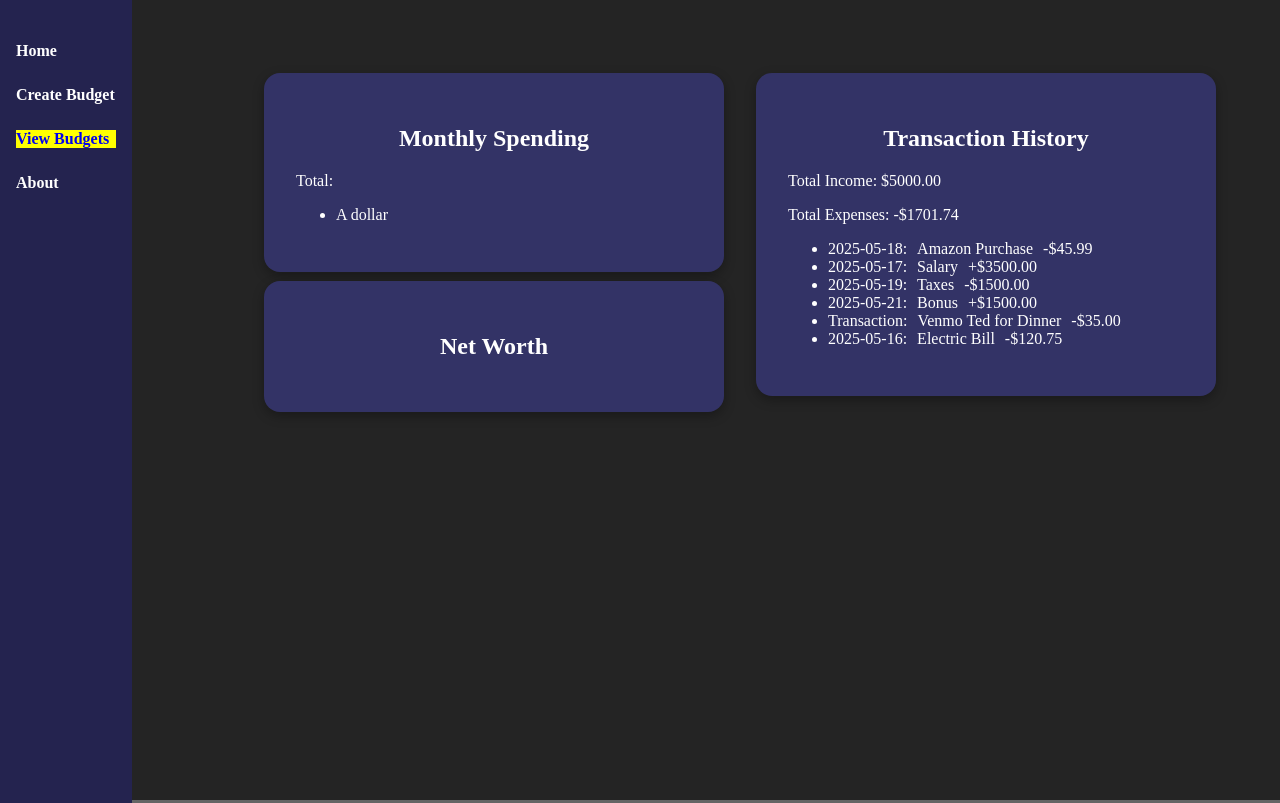
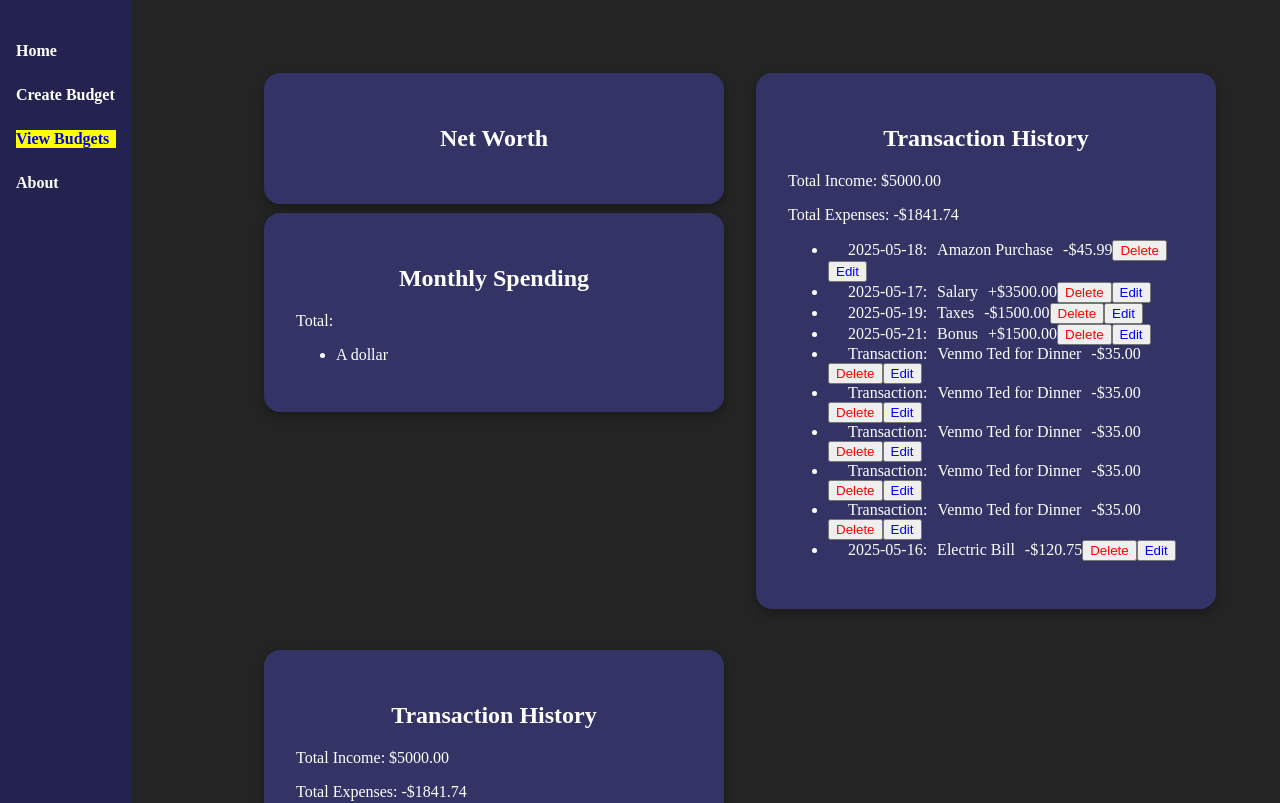
Before and after one commit to Jay-Sakabu/unit-2-final-project, a React (Vite) app in the folder budgeting/: page /viewBudgets in a window 1280 px wide. Shown: the top 803 px of the page. Built offline with nearby package versions, Linux system fonts and the light colour scheme.

Commit message:
design hotfix and prod test

```diff
--- a/budgeting/src/BudgetDashboard.css
+++ b/budgeting/src/BudgetDashboard.css
@@ -25,6 +25,10 @@ ul{
 
 
 //Custom list item
+li{
+  color: blue;
+}
+
 .transaction-date{
   margin-top: 100px;
   margin-left: 20px;
--- a/budgeting/src/assets/transactions.json
+++ b/budgeting/src/assets/transactions.json
@@ -25,6 +25,26 @@
     "amount": -35.00
   },
   {
+    "date": "",
+    "description": "Venmo Ted for Dinner",
+    "amount": -35.00
+  },
+  {
+    "date": "",
+    "description": "Venmo Ted for Dinner",
+    "amount": -35.00
+  },
+  {
+    "date": "",
+    "description": "Venmo Ted for Dinner",
+    "amount": -35.00
+  },
+  {
+    "date": "",
+    "description": "Venmo Ted for Dinner",
+    "amount": -35.00
+  },
+  {
     "date": "2025-05-16",
     "description": "Electric Bill",
     "amount": -120.75
--- a/budgeting/src/components/BudgetDashboard.jsx
+++ b/budgeting/src/components/BudgetDashboard.jsx
@@ -1,4 +1,4 @@
-import React from "react";
+import React, { useState } from "react";
 import netWorthData from "../assets/netWorth.json";
 import transactionsData from "../assets/transactions.json";
 import "../BudgetDashboard.css";
@@ -37,7 +37,7 @@ const TransactionHistory = () => {
             <p>Total Expenses: -${Math.abs(expenses).toFixed(2)}</p>
             <ul>
                 {transactionsData.map((transaction, index) => (
-                    <li key={index}>
+                    <li key={index} className="list-item">
                         <span className="transaction-date">
                             {transaction.date.length == 0 ? "Transaction" : transaction.date}:
                         </span>
@@ -47,6 +47,8 @@ const TransactionHistory = () => {
                         <span className="transaction-amount">
                             {transaction.amount > 0 ? "+" : "-"}${Math.abs(transaction.amount).toFixed(2)}
                         </span>
+                        <span><button style={{color: "red"}}>Delete</button></span>
+                        <span><button style={{color: "blue"}}>Edit</button></span>
                     </li>
                 ))}
             </ul>
@@ -59,8 +61,12 @@ const BudgetDashboard = () => {
     return (
         <div className="budget-dashboard">
             <div className="row">
+                <div className="dashboard-box"><h2>Net Worth</h2></div>
                 <MonthlySpending />
-                <div className="dashboard-box"><h2>Net Worth</h2></div>
+
+            </div>
+            <div className="row">
+                <TransactionHistory />
             </div>
             <div className="row">
                 <TransactionHistory />
```
